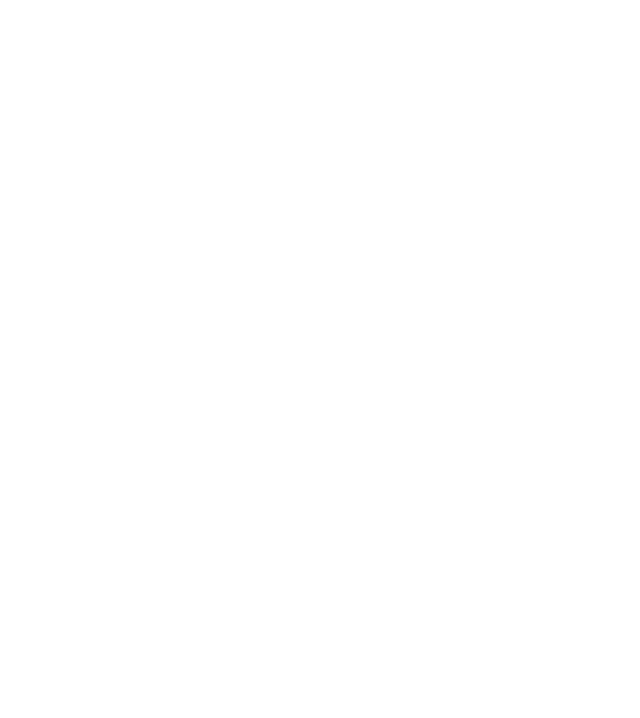
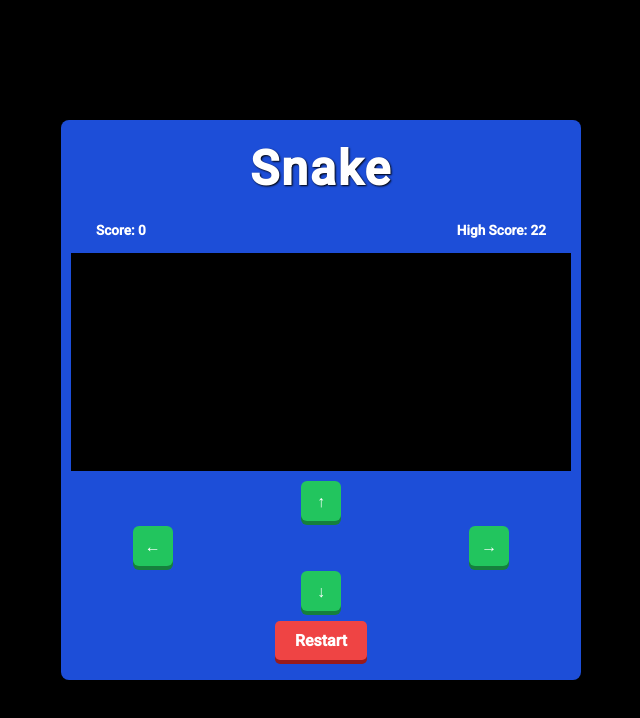
Before and after one commit to AdilAhmed11/ts-snake, a website built with Vite: page index.html in a window 1280 px wide. Shown: the whole page, without its empty margins (319-959 px from the left). Built offline with nearby package versions, Linux system fonts and the light colour scheme.

Commit message:
Updating the HTML and CSS files

```diff
--- a/index.html
+++ b/index.html
@@ -1,13 +1,32 @@
-<!doctype html>
+<!DOCTYPE html>
 <html lang="en">
-  <head>
-    <meta charset="UTF-8" />
-    <link rel="icon" type="image/svg+xml" href="/vite.svg" />
-    <meta name="viewport" content="width=device-width, initial-scale=1.0" />
-    <title>Vite + TS</title>
-  </head>
-  <body>
-    <div id="app"></div>
-    <script type="module" src="/src/main.ts"></script>
-  </body>
+
+<head>
+  <meta charset="UTF-8">
+  <meta name="viewport" content="width=device-width, initial-scale=1.0">
+  <title>Snake</title>
+  <link rel="stylesheet" href="styles.scss">
+</head>
+
+<body>
+  <div class="container">
+    <div class="title-details">
+      <h1>Snake</h1>
+    </div>
+    <div class="score-details">
+      <span id="score">Score: 0</span>
+      <span id="highScore">High Score: 22</span>
+    </div>
+    <div class="game-area"></div>
+    <div class="controls">
+      <button id="up">↑</button>
+      <button id="left">←</button>
+      <button id="right">→</button>
+      <button id="down">↓</button>
+    </div>
+    <button id="restart" class="restart-btn">Restart</button>
+  </div>
+  <script type="module" src="/src/main.ts"></script>
+</body>
+
 </html>
--- a/src/style.css
+++ b/src/style.css
@@ -1,96 +1,158 @@
-:root {
-  font-family: system-ui, Avenir, Helvetica, Arial, sans-serif;
-  line-height: 1.5;
-  font-weight: 400;
+@import url('https://fonts.googleapis.com/css2?family=Inter:wght@400;600&family=Press+Start+2P&family=Roboto:wght@400;500&display=swap');
 
-  color-scheme: light dark;
-  color: rgba(255, 255, 255, 0.87);
-  background-color: #242424;
-
-  font-synthesis: none;
-  text-rendering: optimizeLegibility;
-  -webkit-font-smoothing: antialiased;
-  -moz-osx-font-smoothing: grayscale;
-}
-
-a {
-  font-weight: 500;
-  color: #646cff;
-  text-decoration: inherit;
-}
-a:hover {
-  color: #535bf2;
+* {
+  font-family: 'Roboto', sans-serif;
+  /* Default font for body */
+  margin: 0;
+  padding: 0;
+  box-sizing: border-box;
+  color: #ffffff;
 }
 
 body {
-  margin: 0;
   display: flex;
-  place-items: center;
-  min-width: 320px;
+  justify-content: center;
+  align-items: center;
   min-height: 100vh;
+  background-color: #000000;
 }
 
-h1 {
-  font-size: 3.2em;
-  line-height: 1.1;
+.container {
+  background: #1d4ed8;
+  /* Modern blue */
+  width: 65vmin;
+  height: 70vmin;
+  display: flex;
+  flex-direction: column;
+  overflow: hidden;
+  border-radius: 8px;
+  box-shadow: 0 0 20px rgba(0, 0, 0, 0.4);
+  padding: 10px;
 }
 
-#app {
-  max-width: 1280px;
-  margin: 0 auto;
-  padding: 2rem;
+.title-details {
+  display: flex;
+  justify-content: center;
+  align-items: center;
+  padding: 10px;
+  font-family: 'Press Start 2P', cursive;
+  /* Retro title font */
+  font-size: 1.5rem;
+  letter-spacing: 2px;
+  text-shadow: 1px 1px 2px black;
+}
+
+.score-details {
+  display: flex;
+  justify-content: space-between;
+  font-size: 0.85rem;
+  font-weight: 600;
+  padding: 15px 25px;
+}
+
+.game-area {
+  width: 100%;
+  height: 100%;
+  display: grid;
+  grid-template: repeat(30, 1fr) / repeat(30, 1fr);
+  background-color: #000000;
+}
+
+.food {
+  background-color: #dc2626;
+  border-radius: 3px;
+}
+
+.head {
+  background-color: #16a34a;
+  border-radius: 2px;
+}
+
+.controls {
+  display: none;
+  /* Hidden by default */
+  margin-top: 10px;
+  display: grid;
+  grid-template-areas:
+    ". up ."
+    "left . right"
+    ". down .";
+  grid-template-columns: repeat(3, 1fr);
+  grid-template-rows: repeat(3, 40px);
+  gap: 5px;
+  justify-items: center;
+}
+
+.controls button {
+  font-size: 1rem;
+  width: 100%;
+  max-width: 40px;
+  height: 40px;
+  cursor: pointer;
+  border: none;
+  background-color: #22c55e;
+  color: #ffffff;
+  border-radius: 6px;
+  box-shadow: 0 4px #15803d;
+  font-weight: bold;
+}
+
+.controls button:active {
+  box-shadow: 0 2px #15803d;
+  transform: translateY(1px);
+}
+
+#up {
+  grid-area: up;
+}
+
+#down {
+  grid-area: down;
+}
+
+#left {
+  grid-area: left;
+}
+
+#right {
+  grid-area: right;
+}
+
+.restart-btn {
+  margin: 10px auto;
+  padding: 10px 20px;
+  font-size: 1rem;
+  background-color: #ef4444;
+  border: none;
+  border-radius: 5px;
+  cursor: pointer;
+  box-shadow: 0 4px #991b1b;
+  font-weight: bold;
   text-align: center;
 }
 
-.logo {
-  height: 6em;
-  padding: 1.5em;
-  will-change: filter;
-  transition: filter 300ms;
-}
-.logo:hover {
-  filter: drop-shadow(0 0 2em #646cffaa);
-}
-.logo.vanilla:hover {
-  filter: drop-shadow(0 0 2em #3178c6aa);
+.restart-btn:active {
+  background-color: #991b1b;
+  box-shadow: 0 2px #991b1b;
 }
 
-.card {
-  padding: 2em;
-}
+@media screen and (max-width: 768px) {
+  .container {
+    width: 80vmin;
+    height: 100vmin;
+  }
 
-.read-the-docs {
-  color: #888;
-}
+  .title-details {
+    font-size: 1.2rem;
+    padding: 15px 25px;
+  }
 
-button {
-  border-radius: 8px;
-  border: 1px solid transparent;
-  padding: 0.6em 1.2em;
-  font-size: 1em;
-  font-weight: 500;
-  font-family: inherit;
-  background-color: #1a1a1a;
-  cursor: pointer;
-  transition: border-color 0.25s;
-}
-button:hover {
-  border-color: #646cff;
-}
-button:focus,
-button:focus-visible {
-  outline: 4px auto -webkit-focus-ring-color;
-}
+  .score-details {
+    font-size: 0.9rem;
+  }
 
-@media (prefers-color-scheme: light) {
-  :root {
-    color: #213547;
-    background-color: #ffffff;
-  }
-  a:hover {
-    color: #747bff;
-  }
-  button {
-    background-color: #f9f9f9;
+  /* Show controls in mobile mode only */
+  .controls {
+    display: grid;
   }
 }
```
